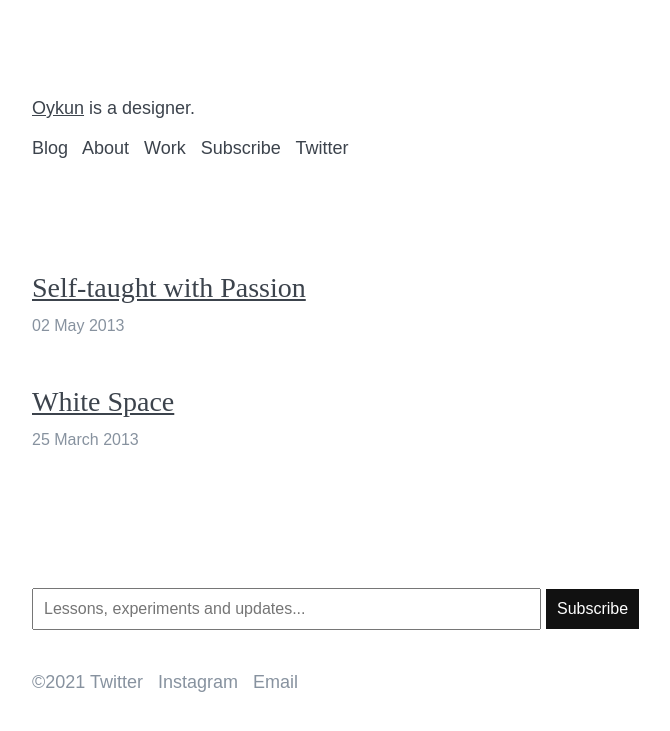
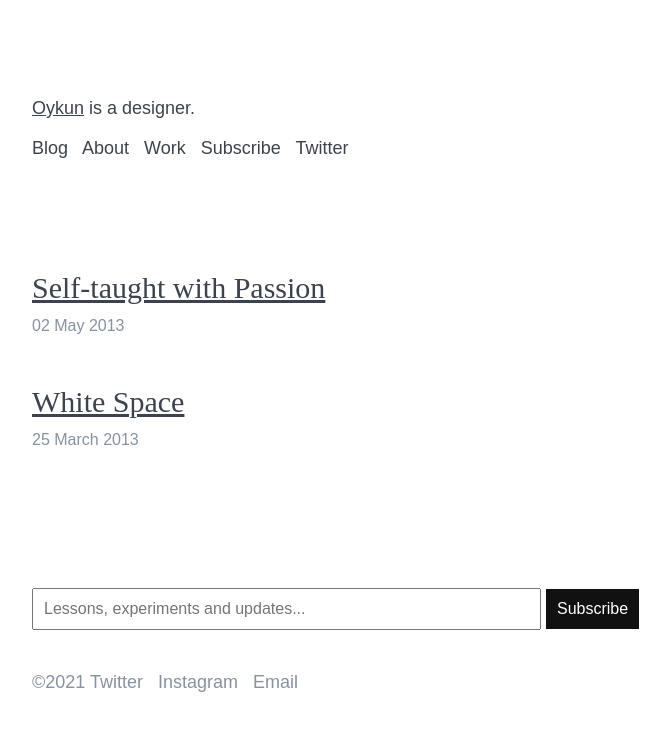
Before and after one commit to oykun/oykun.github.io, a Jekyll site: the page built from index.markdown, in a window 1280 px wide. Shown: the top 731 px of the page, without its empty margins (258-928 px from the left). Built offline with Jekyll 4.4.1, drawn with Linux system fonts in a browser that asks for light colours.

Commit message:
Style improvements

```diff
--- a/css/main.scss
+++ b/css/main.scss
@@ -54,6 +54,9 @@ body {
 	color: $dark;
 	font-family: "Times New Roman", Times, serif;
 	line-height: 1.6rem;
+
+	-webkit-font-smoothing: antialiased;
+	-moz-osx-font-smoothing: grayscale;
 }
 h1, h2, h3, h4, h5 {
 	font-family: Arial;
@@ -139,7 +142,7 @@ article {
 	a {
 		width: 100%;
 		display: block;
-		font-size: 1.4rem;
+		font-size: 1.5rem;
 		font-weight: 500;
 		line-height: 2rem;
 	}
```
Also changed, not shown: 3 other files.
